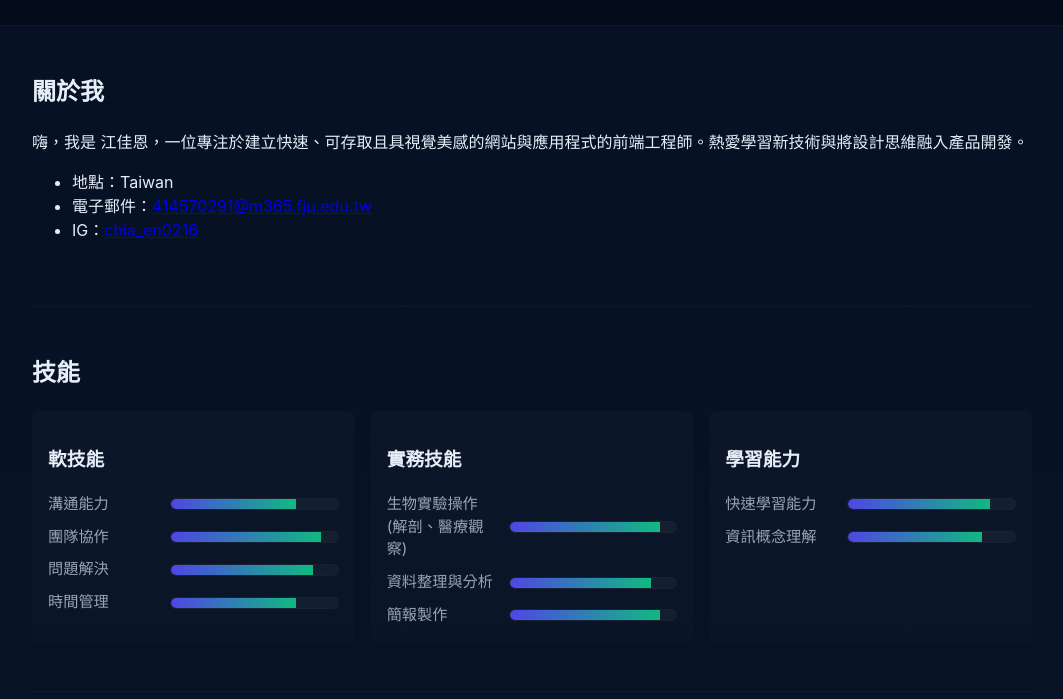
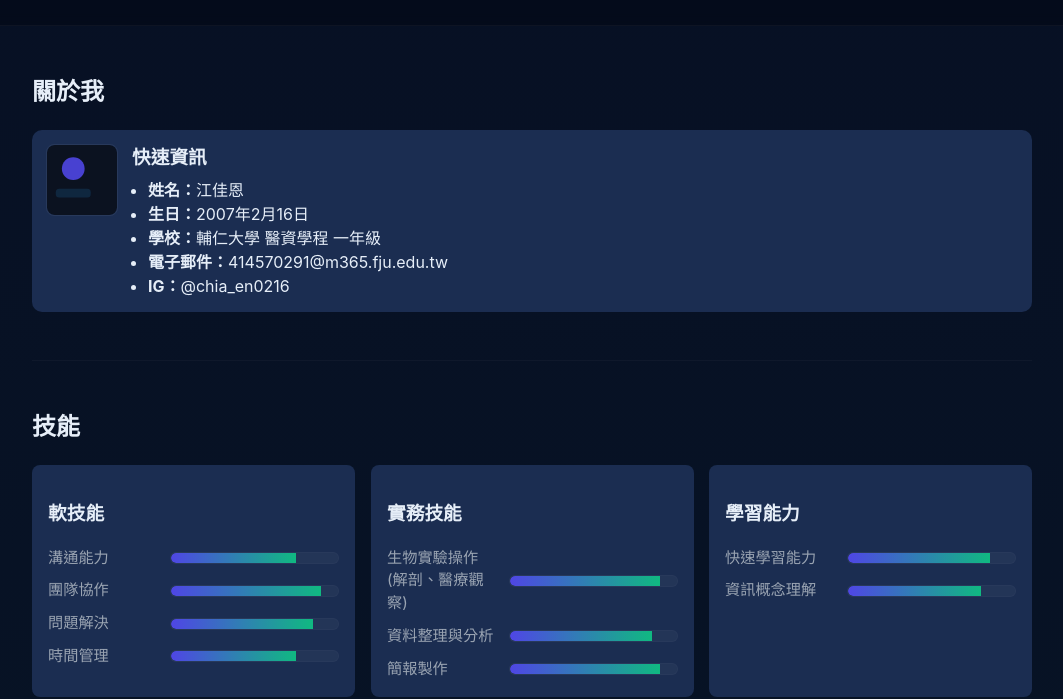
Before and after one commit to En0216/Single-Page-Portfolio, a plain HTML site: page index.html in a window 1280 px wide. Shown: the part 113-812 px from the top of the page, without its empty margins (108-1171 px from the left). Drawn offline with Linux system fonts and the light colour scheme.

Commit message:
style: adjust card layout

```diff
--- a/index.html
+++ b/index.html
@@ -30,12 +30,20 @@
 	<main>
 		<section id="about" class="section container">
 			<h2>關於我</h2>
-			<p>嗨，我是 江佳恩，一位專注於建立快速、可存取且具視覺美感的網站與應用程式的前端工程師。熱愛學習新技術與將設計思維融入產品開發。</p>
-			<ul>
-				<li>地點：Taiwan</li>
-				<li>電子郵件：<a href="mailto:414570291@m365.fju.edu.tw">414570291@m365.fju.edu.tw</a></li>
-				<li>IG：<a href="https://www.instagram.com/chia_en0216" target="_blank">chia_en0216</a></li>
-			</ul>
+			<!-- About card: quick facts / contact -->
+			<div class="about-card">
+				<img src="assets/profile.svg" alt="avatar" class="about-avatar">
+				<div class="about-content">
+					<h3>快速資訊</h3>
+					<ul>
+						<li><strong>姓名：</strong>江佳恩</li>
+						<li><strong>生日：</strong>2007年2月16日</li>
+						<li><strong>學校：</strong>輔仁大學 醫資學程 一年級</li>
+						<li><strong>電子郵件：</strong><a href="mailto:414570291@m365.fju.edu.tw">414570291@m365.fju.edu.tw</a></li>
+						<li><strong>IG：</strong><a href="https://www.instagram.com/chia_en0216" target="_blank">@chia_en0216</a></li>
+					</ul>
+				</div>
+			</div>
 		</section>
 
 		<section id="skills" class="section container">
@@ -138,19 +146,16 @@
 			<h2>作品集</h2>
 			<div class="projects">
 				<article class="project">
-					<div class="thumb">PDF</div>
 					<h4>英文論文:Hospital Emergency Codes</h4>
 					<p>簡短描述 — 醫院緊急代碼用於快速通知醫護人員處理危急事件，如火災（Code Red）、生命危急醫療（Code Blue）、嬰兒失蹤（Code Pink）等。不同國家代碼略有差異。Code Blue 尤其重要，需立即醫療干預。清晰代碼與訓練可提升應變效率與病人安全。</p>
 					<p><a href="assets/portfolio/英文論文 (1).pdf.pdf" target="_blank" download>英文論文</a></p>
 				</article>
 				<article class="project">
-					<div class="thumb">PDF</div>
 					<h4>小論文:探討醫療大數據的挑戰與未來發展 </h4>
 					<p>簡短描述 — 本文探討醫療大數據的挑戰與發展，指出隱私安全、資料互通與透明度是主要問題。醫療 AI 在診斷與個人化治療上具優勢，未來趨勢包括遠距醫療、居家照護與可穿戴裝置。建議強化法規、監管與民眾教育，兼顧技術創新與個資保護。</p>
 					<p><a href="assets/portfolio/310_08_江佳恩.pdf" target="_blank" download>小論文</a></p>
 				</article>
 				<article class="project">
-					<div class="thumb">PDF</div>
 					<h4>自主學習:原子習慣：細微改變帶來巨大成就的實證法則閱讀心得 </h4>
 					<p>簡短描述 — 《原子習慣》透過微小改變累積大成果，提出「提示、渴望、行動、獎賞」四個習慣養成階段，以及「身份認同」的重要性。讀者從中學會每天持續進步1%、建立良好習慣，並將目標與自我認知連結，逐步改變生活方式與行為模式，實現長期成長。</p>
 					<p><a href="assets/portfolio/自主學習.pdf" target="_blank" download>自主學習</a></p>
@@ -160,7 +165,6 @@
 
 		<section id="contact" class="section container">
 			<h2>聯絡我</h2>
-			<p>有專案想合作或工作機會，歡迎聯絡我。</p>
 			<form id="contactForm" class="contact-form">
 				<label>姓名<input type="text" name="name" required></label>
 				<label>電子郵件<input type="email" name="email" required></label>
--- a/styles.css
+++ b/styles.css
@@ -1,7 +1,7 @@
 /* 簡潔現代的單頁樣式 */
 :root{
   --bg:#0f1724;
-  --card:#0b1220;
+  --card:#1b2d51;
   --muted:#9aa4b2;
   --accent:#4f46e5;
   --text:#e6eef8;
@@ -21,7 +21,7 @@ body{font-family:Inter,Segoe UI,Roboto,Arial,sans-serif;background:linear-gradie
 .section{padding:48px 0;border-bottom:1px solid rgba(255,255,255,0.03)}
 .section h2{margin-top:0}
 .skills-grid{display:flex;gap:16px;flex-wrap:wrap}
-.skill{background:linear-gradient(180deg,rgba(255,255,255,0.02),rgba(255,255,255,0.01));padding:16px;border-radius:8px;flex:1;min-width:220px}
+.skill{background:var(--card);padding:16px;border-radius:8px;flex:1;min-width:220px;position:relative;transition:transform 220ms cubic-bezier(.2,.8,.2,1),box-shadow 220ms ease;will-change:transform}
 
 /* Skill progress bars */
 .skill-list{display:flex;flex-direction:column;gap:10px;margin-top:8px}
@@ -31,10 +31,24 @@ body{font-family:Inter,Segoe UI,Roboto,Arial,sans-serif;background:linear-gradie
 .skill-fill{height:100%;background:linear-gradient(90deg,var(--accent),#10b981);border-radius:8px 0 0 8px;transition:width 800ms ease}
 .skill-bar[aria-valuenow="100"] .skill-fill{border-radius:8px}
 .skill-row .skill-percent{width:44px;text-align:right;font-size:0.85rem;color:var(--muted)}
-.timeline .item{background:var(--card);padding:16px;border-radius:8px;margin-bottom:12px}
+.timeline .item{background:var(--card);padding:16px;border-radius:8px;margin-bottom:12px;position:relative;transition:transform 220ms cubic-bezier(.2,.8,.2,1),box-shadow 220ms ease;will-change:transform}
 .projects{display:grid;grid-template-columns:repeat(auto-fit,minmax(220px,1fr));gap:16px}
-.project{background:var(--card);padding:12px;border-radius:8px}
-.thumb{height:140px;background:linear-gradient(90deg,rgba(79,70,229,0.15),rgba(16,185,129,0.08));display:flex;align-items:center;justify-content:center;border-radius:6px;margin-bottom:8px;color:var(--muted)}
+.project{background:var(--card);padding:12px;border-radius:8px;position:relative;transition:transform 220ms cubic-bezier(.2,.8,.2,1),box-shadow 220ms ease;will-change:transform}
+.project a{color:white;text-decoration:none;transition:color 300ms ease}
+.project a:hover{color:#e6eef8;text-decoration:underline}
+
+/* Hover lift/float effect for cards */
+.skill:hover, .timeline .item:hover, .project:hover, .about-card:hover{
+  transform: translateY(-8px) scale(1.03);
+  box-shadow: 0 18px 40px rgba(2,6,23,0.6);
+  z-index:30;
+}
+.about-card{background:var(--card);padding:14px;border-radius:10px;display:flex;gap:14px;align-items:flex-start;margin-top:14px}
+.about-avatar{width:72px;height:72px;border-radius:8px;border:1px solid rgba(255,255,255,0.06)}
+.about-content h3{margin:0 0 6px 0}
+.about-content ul{margin:0;padding-left:16px}
+.about-card a{color:var(--text);text-decoration:none}
+.thumb{height:140px;background:linear-gradient(90deg,rgba(79, 70, 229, 0.15),rgba(16,185,129,0.08));display:flex;align-items:center;justify-content:center;border-radius:6px;margin-bottom:8px;color:var(--muted)}
 .contact-form{display:grid;gap:10px;max-width:600px}
 .contact-form label{display:flex;flex-direction:column;font-size:0.95rem}
 .contact-form input,.contact-form textarea{background:transparent;border:1px solid rgba(255,255,255,0.06);padding:10px;border-radius:6px;color:var(--text)}
```
